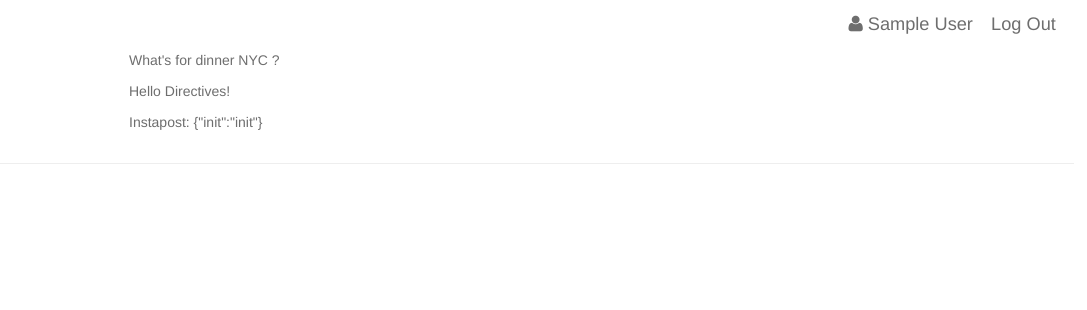
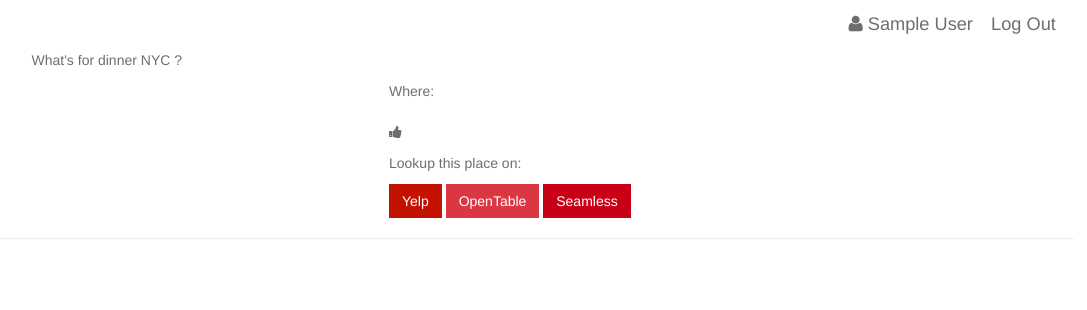
Before and after one commit to Sylvestre67/wdwe, a Django app: page / in a window 1280 px wide. Shown: the top 310 px of the page, without its empty margins (136-1223 px from the left). Run offline with Django 3.2, Linux system fonts and the light colour scheme; the visitor is signed in with stand-in values (Sample User, id 1); data that the repository does not hold is empty; parts of the project's set-up code (start-up, migrations or seed data) failed here and were passed over; some libraries are stand-ins or nearby versions.

Commit message:
Location API and YELP,SEAMLESS,OPENTABLE laytou

```diff
--- a/main/static/c/wdwe.css
+++ b/main/static/c/wdwe.css
@@ -42,6 +65,21 @@
 .feed-images img {
   margin-right: 1em;
   cursor: pointer;
+}
+.lookup.btn {
+  border-radius: 0;
+}
+.lookup.yelp {
+  color: white;
+  background-color: #c41200;
+}
+.lookup.opentable {
+  color: white;
+  background-color: #da3743;
+}
+.lookup.seamless {
+  color: white;
+  background-color: #c90117;
 }
 .login-instagram {
   font-size: 1.5em;
--- a/main/static/js/wdweCtrl.js
+++ b/main/static/js/wdweCtrl.js
@@ -4,16 +4,18 @@
 
 	$scope.message = 'Bon Appetit!';
 	$scope.feed = [];
-	$scope.instapost = {'init': 'init'};
+	$scope.instapost = {};
 
     Pusher.subscribe('tag_feed', 'feed_update', function (new_media) {
 		//A new images was posted -> push it to the feed!
 		$scope.feed.unshift(new_media);
+
     });
 
     var retrieveFeed = function () {
         TagFeed.query(function (response) {
 		    $scope.feed = response;
+			$scope.instapost = response[0];
 	    });
     };
 
@@ -35,7 +37,6 @@
 
 	 $scope.updateInstaPost = function(media){
 		 $scope.instapost = media;
-		 //console.log($scope.instapost);
 	};
 
 	//$interval(updateItem, 15000);
--- a/main/static/js/wdweDirectives.js
+++ b/main/static/js/wdweDirectives.js
@@ -3,17 +3,26 @@
  */
 var wdweDirectives = angular.module('wdweApp.directives', []);
 
-wdweDirectives.directive('instaPostDetails', function() {
+wdweDirectives.directive('instaPostDetails', ['InstaPost', function(InstaPost) {
   return {
 	  restrict: 'E',
 	  templateUrl: 'static/views/directives/insta-post-details.html',
 	  scope: {
 		  instapost: '=dataset',
 	  },
-	  /*link: function(scope,element,attrs){
+	  link: function(scope,element,attrs){
 
-		  console.log(scope.instapost);
+		  scope.insta_post_info = {};
 
-	  }*/
+		  scope.$watch('instapost', function(newValue,oldValue){
+			  newValue.id ?
+				  InstaPost.get({postId:newValue.id},function(post_data){
+					  scope.insta_post_info = post_data;
+				  })
+				  : scope.insta_post_info = {status : 'no_data'};
+		  })
+
+	  }
   };
-});
+}]
+);
--- a/main/static/js/wdweServices.js
+++ b/main/static/js/wdweServices.js
@@ -3,8 +3,8 @@
  */
 
 angular.module('wdweApp.services', ['ngResource'])
-	.factory('TagInformation',function($resource){
-		return $resource('/api/tag_information/:id/')
+	.factory('InstaPost',function($resource){
+		return $resource('/api/insta_post_information/:postId/')
 	})
 	.factory('TagFeed', function($resource) {
 		return $resource('/api/tag_feed/:id/',null,
--- a/main/static/styles/wdwe.less
+++ b/main/static/styles/wdwe.less
@@ -24,6 +24,10 @@
 @yahoo: #7B0099;
 @blogger: #fb8f3d;
 @soundcloud: #ff3a00;
+@yelp: #c41200;
+@opentable:#da3743;
+@seamless:#c90117;
+
 
 html {
   position: relative;
@@ -52,6 +56,18 @@
   background-color: @gray-lighter;
 }
 
+.insta-caption{
+	.flex-display();
+	.flex-direction(@direction: row);
+	.flex-wrap(@wrap: nowrap);
+	.justify-content(@justify: flex-start);
+
+	& img{
+		max-width: 50px;
+    	max-height: 50px;
+	}
+
+}
 
 .feed-images{
 	.flex-display();
@@ -62,6 +78,29 @@
 	& img{
 		margin-right:1em;
 		cursor:pointer;
+	}
+
+}
+
+.lookup{
+	//padding:1em;
+	&.btn{
+		border-radius: 0;
+	}
+
+	&.yelp{
+		color:white;
+		background-color:@yelp;
+	}
+
+	&.opentable{
+		color:white;
+		background-color:@opentable;
+	}
+
+	&.seamless{
+		color:white;
+		background-color:@seamless;
 	}
 
 }
--- a/main/static/views/directives/insta-post-details.html
+++ b/main/static/views/directives/insta-post-details.html
@@ -1,2 +1,29 @@
-<p>Hello Directives!</p>
-<p>Instapost: [[ instapost ]]</p>
+<div class="row">
+	<div class="col-xs-4">
+		<img class="img-responsive" src="[[ insta_post_info.data.data.images.low_resolution.url ]]" />
+	</div>
+
+	<div class="col-xs-8">
+		<p>Where: [[ insta_post_info.data.data.location.name ]]</p>
+		<div class="insta-caption">
+			<img class="img-circle" src="[[ insta_post_info.data.data.caption.from.profile_picture ]]">
+			<p class="small">[[ insta_post_info.data.data.caption.text ]]</p>
+		</div>
+		<p>
+			<i class="fa fa-thumbs-up" aria-hidden="true"></i> [[ insta_post_info.data.data.likes.count ]]
+		</p>
+		<p>Lookup this place on: </p>
+		<div class="btn yelp lookup">
+			Yelp
+		</div>
+
+		<div class="btn opentable lookup">
+			OpenTable
+		</div>
+
+		<div class="btn seamless lookup">
+			Seamless
+		</div>
+
+	</div>
+</div>
--- a/main/static/views/home.html
+++ b/main/static/views/home.html
@@ -1,5 +1,5 @@
 <div class="row">
-	<div class="col-xs-10 col-xs-offset-2">
+	<div class="col-xs-11 col-xs-offset-1">
 		<p>What's for dinner NYC ?</p>
 		<insta-post-details dataset="instapost"></insta-post-details>
 	</div>
--- a/main/urls.py
+++ b/main/urls.py
@@ -16,7 +16,7 @@
         InstaFeedUpdate.as_view(),
         name='insta_feed_update'),
 
-    url(r'^api/insta_feed_update/(?P<post_id>\w+)/$',
+    url(r'^api/insta_post_information/(?P<post_id>\w+)/$',
         InstaPostInfo.as_view(),
         name='insta_post_information'),
 
--- a/main/views.py
+++ b/main/views.py
@@ -99,11 +99,7 @@
     def get(self,*args,**kwargs):
         """
         Makes an API call to instagram API and return the information about the media and the location, if media has one.
-        :param args:
-        :param kwargs:
-        :return:
         """
-
         insta_user = UserSocialAuth.objects.get(user = self.request.user)
         tag_endpoint_param = {}
         tag_endpoint_param['access_token'] = insta_user.extra_data['access_token']
@@ -113,14 +109,12 @@
         media_req = requests.get(url, params=tag_endpoint_param)
         media_data = json.loads(media_req.content)
 
-        import pdb;pdb.set_trace()
         if media_data['data']['location']:
             #make API call to retrieve Location Information
-            pass
+            url = "https://api.instagram.com/v1/locations/%s/media/recent" % media_data['data']['location']['id']
+            location_req = requests.get(url, params=tag_endpoint_param)
+            location_data = json.loads(location_req.content)
+            #add location_data to media_data
+            media_data['location_info'] = location_data
 
-
-
-
-
-
-        return JsonResponse({'success':media_data})
+        return JsonResponse({'data': media_data})
```
Also changed, not shown: other parts of main/static/c/wdwe.css (+23 -0 lines).
